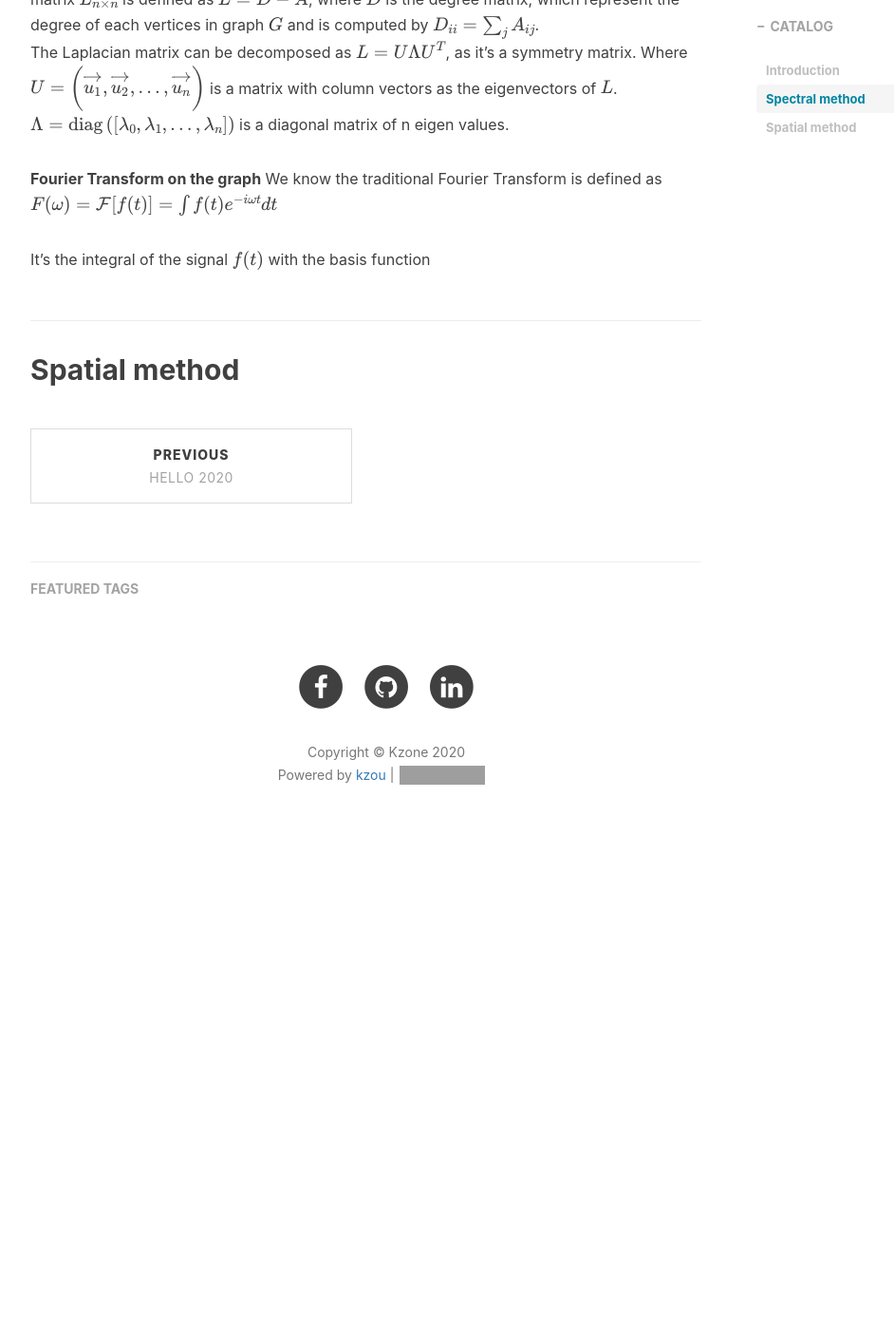
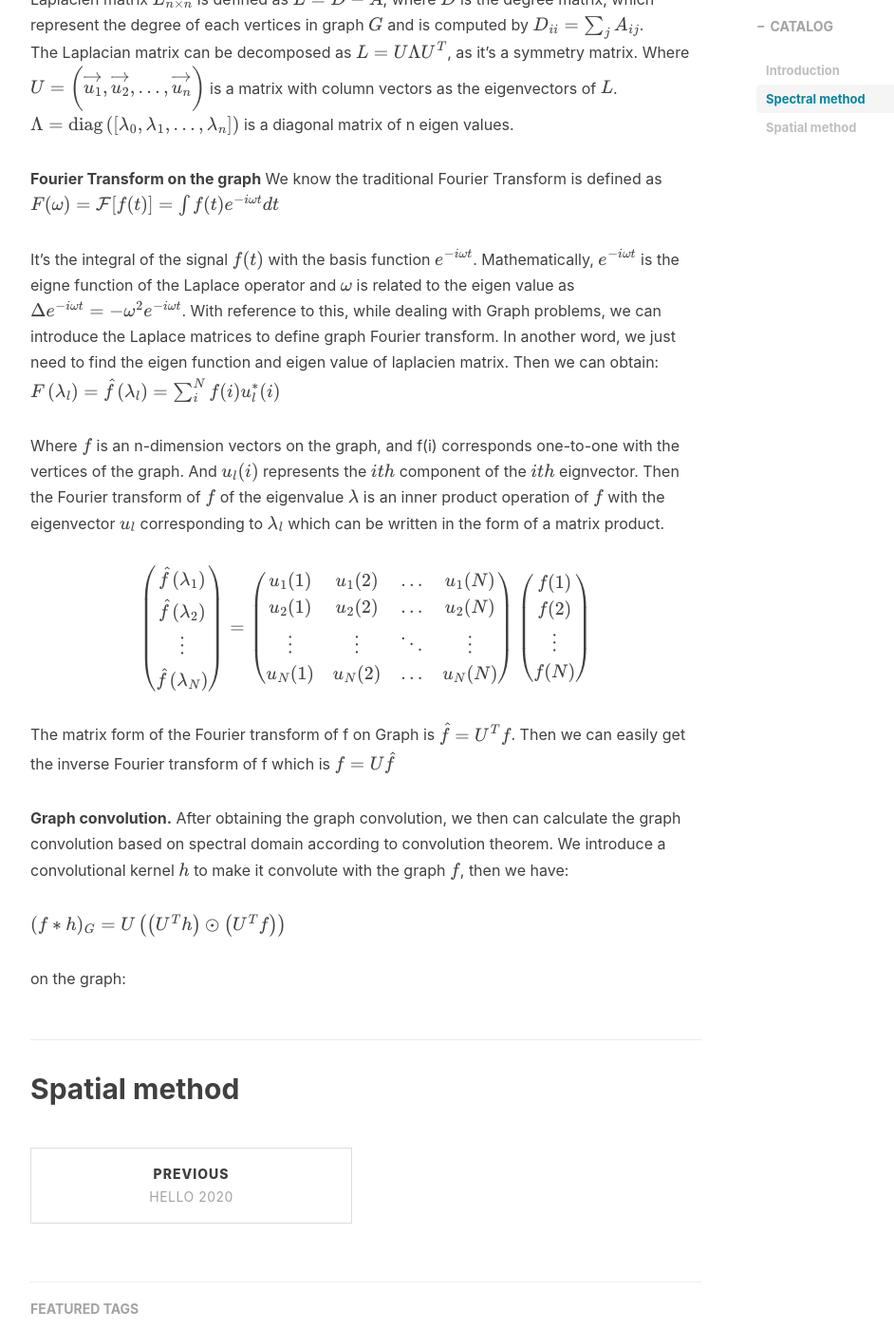
Before and after one commit to ZOUKaifeng/zoukaifeng.github.io, a Jekyll site: the page built from _posts/2020-10-17-GCN.markdown, in a window 1280 px wide and 1400 px high, scrolled down 2981 px. Shown: the whole window at 95% size, without its empty margins (233-1175 px from the left). Built offline with Jekyll 4.4.1, drawn with Linux system fonts in a browser that asks for light colours; nearby versions of some CDN libraries; formulas are drawn with MathJax 3; comment, search, counter and statistics services are not loaded; before the commit the page ends 3901 px from its top, so only the background shows below that; grey boxes are pictures that could not be loaded.

Commit message:
Update 2020-10-17-GCN.markdown

```diff
--- a/_posts/2020-10-17-GCN.markdown
+++ b/_posts/2020-10-17-GCN.markdown
@@ -72,6 +72,42 @@ The Laplacian matrix can be decomposed as $L=U \Lambda U^{T}$, as it’s a symme
 **Fourier Transform on the graph** We know the traditional Fourier Transform is defined as
 $$F(\omega)=\mathcal{F}[f(t)]=\int f(t) e^{-i \omega t} d t$$
 
-It’s the integral of the signal $f(t)$ with the basis function
+It’s the integral of the signal $f(t)$ with the basis function $e^{-i \omega t}$. Mathematically, $e^{-i \omega t}$ is the eigne function of the Laplace operator and $\omega$ is related to the eigen value as $\Delta e^{-i \omega t} = -\omega^{2} e^{-i \omega t}$. With reference to this, while dealing with Graph problems, we can introduce the Laplace
+matrices to define graph Fourier transform. In another word, we just need to find the eigen function and eigen value of laplacien matrix. Then we can obtain:
+$$F\left(\lambda_{l}\right)=\hat{f}\left(\lambda_{l}\right)=\sum_{i}^{N} f(i) u_{l}^{*}(i)$$
+
+Where $f$ is an n-dimension vectors on the graph, and f(i) corresponds one-to-one with the vertices of the graph. And $𝑢_l(𝑖)$ represents the $ith$ component of the $ith$ eignvector. Then the Fourier transform of $f$ of the eigenvalue $𝜆$ is an inner product operation of $f$ with the eigenvector $𝑢_𝑙$ corresponding to $𝜆_𝑙$ which can be written in the form of a matrix product.
+
+$$
+\left(\begin{array}{c}
+\hat{f}\left(\lambda_{1}\right) \\
+\hat{f}\left(\lambda_{2}\right) \\
+\vdots \\
+\hat{f}\left(\lambda_{N}\right)
+\end{array}\right)=\left(\begin{array}{cccc}
+u_{1}(1) & u_{1}(2) & \ldots & u_{1}(N) \\
+u_{2}(1) & u_{2}(2) & \ldots & u_{2}(N) \\
+\vdots & \vdots & \ddots & \vdots \\
+u_{N}(1) & u_{N}(2) & \ldots & u_{N}(N)
+\end{array}\right)\left(\begin{array}{c}
+f(1) \\
+f(2) \\
+\vdots \\
+f(N)
+\end{array}\right)
+$$
+
+The matrix form of the Fourier transform of f on Graph is $\hat{f}=U^{T} f$.
+Then we can easily get the inverse Fourier transform of f which is $f= 𝑈\hat{f}$
+
+
+**Graph convolution.** After obtaining the graph convolution, we then can calculate the graph convolution based on spectral domain according to convolution theorem. We introduce a convolutional kernel $h$ to make it convolute with the graph $f$, then we have:
+
+$(f * h)_{G}=U\left(\left(U^{T} h\right) \odot\left(U^{T} f\right)\right)$
+
+
+
+
+on the graph:
 
 ## Spatial method
```
